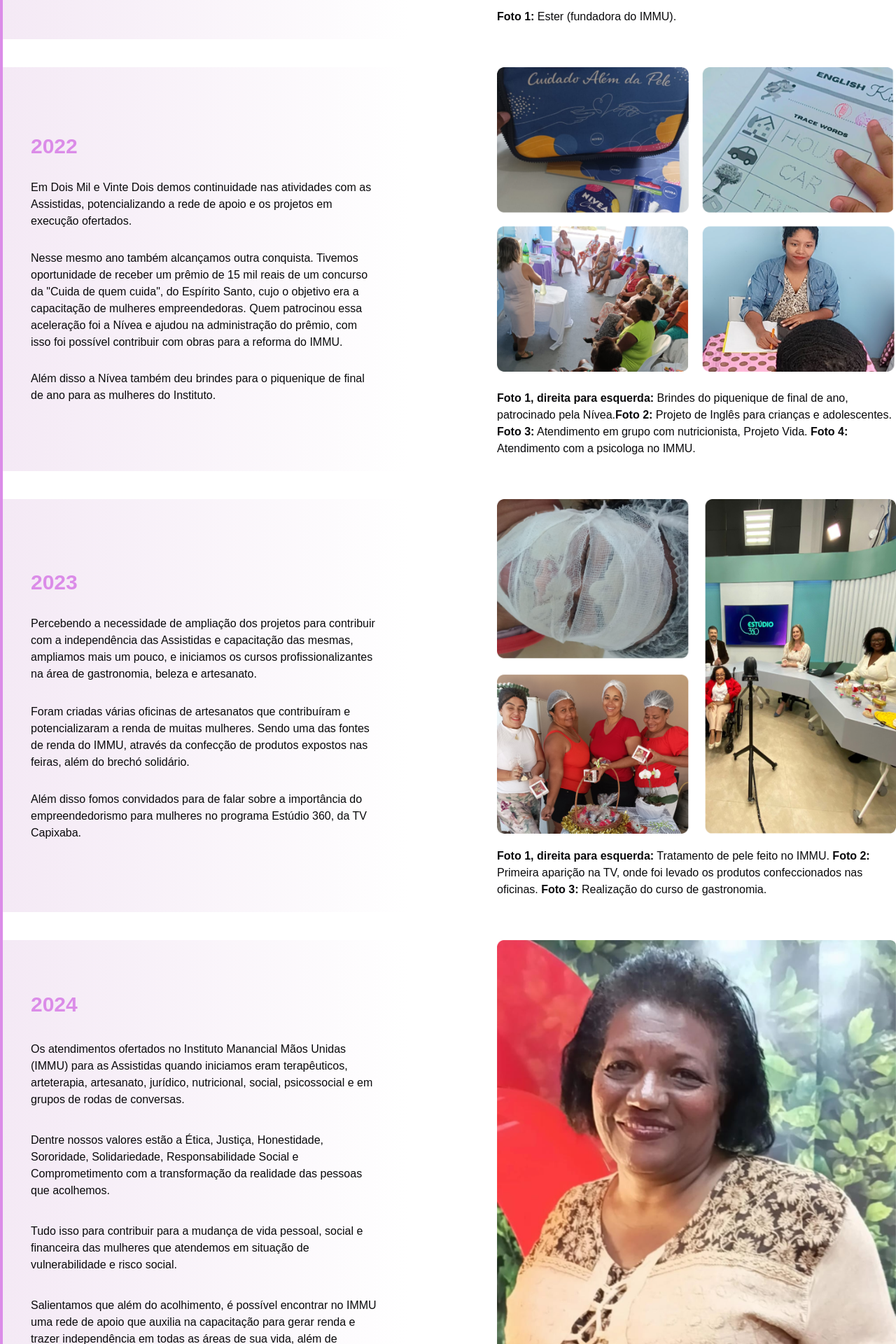
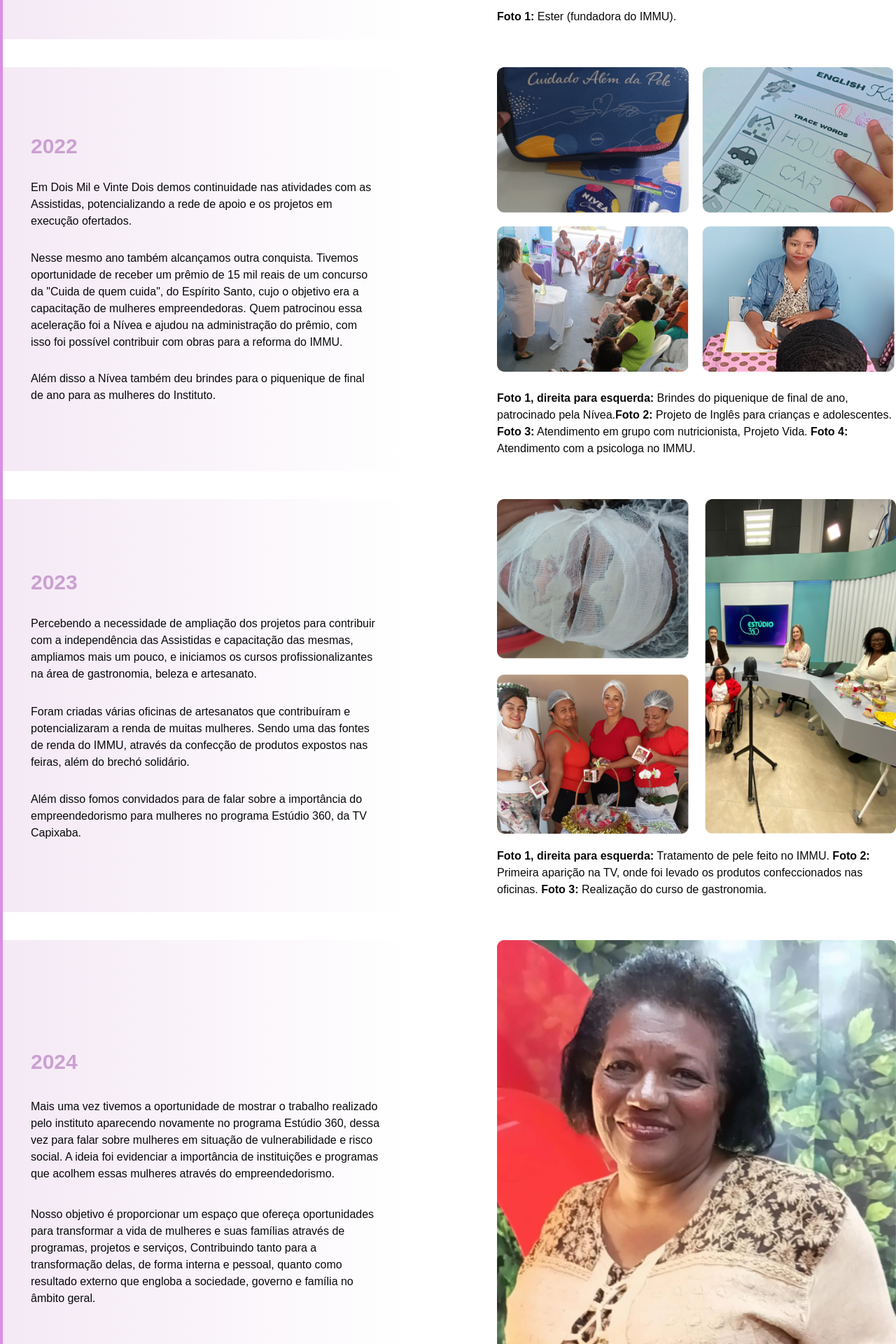
Before and after one commit to claudiojas/immu, a Next.js app: page /quem-somos in a window 1280 px wide. Shown: the part 880-2800 px from the top of the page at 70% size. Built offline with nearby package versions, Linux system fonts and the light colour scheme; a web font is replaced by a local one.

Commit message:
feat: componetizando partes da pagina quem-somos

```diff
--- a/app/quem-somos/page.tsx
+++ b/app/quem-somos/page.tsx
@@ -1,39 +1,24 @@
 import Image from "next/image";
 
-import { photo2021, photo2022, photo2023, photo2024 } from "@immu/assets";
+import { photo2021, photo2022, photo2023 } from "@immu/assets";
+import { TimelineSection } from "@immu/components/TimelineSection";
 
 export default function About() {
   return (
     <main className="max-w-screen-xl mx-auto">
       <h1 className="text-3xl font-bold my-10">Quem Somos Nós</h1>
       <div className="flex flex-col border-l-4 border-l-[#DB8CE8] mb-20">
+
         <div className="flex gap-[10%] mb-10">
-          <div className="bg-gradient-to-r from-[#f4e9f5] to-white px-10 w-1/2 flex flex-col justify-center gap-[5%]">
-            <h1 className="text-[#cba0d1] text-3xl font-bold">2021</h1>
-            <p>
-              Os atendimentos ofertados no Instituto Manancial Mãos Unidas
-              (IMMU) para as Assistidas quando iniciamos eram terapêuticos,
-              arteterapia, artesanato, jurídico, nutricional, social,
-              psicossocial e em grupos de rodas de conversas.
-            </p>
-            <p>
-              Dentre nossos valores estão a Ética, Justiça, Honestidade,
-              Sororidade, Solidariedade, Responsabilidade Social e
-              Comprometimento com a transformação da realidade das pessoas que
-              acolhemos.
-            </p>
-            <p>
-              Tudo isso para contribuir para a mudança de vida pessoal, social e
-              financeira das mulheres que atendemos em situação de
-              vulnerabilidade e risco social.
-            </p>
-            <p>
-              Salientamos que além do acolhimento, é possível encontrar no IMMU
-              uma rede de apoio que auxilia na capacitação para gerar renda e
-              trazer independência em todas as áreas de sua vida, além de
-              contribuir para a auto estima delas.
-            </p>
-          </div>
+          <TimelineSection
+            year="2021"
+            paragraphs={[
+              "Os atendimentos ofertados no Instituto Manancial Mãos Unidas (IMMU) para as Assistidas quando iniciamos eram terapêuticos, arteterapia, artesanato, jurídico, nutricional, social, psicossocial e em grupos de rodas de conversas.",
+              "Dentre nossos valores estão a Ética, Justiça, Honestidade, Sororidade, Solidariedade, Responsabilidade Social e Comprometimento com a transformação da realidade das pessoas que acolhemos.",
+              "Tudo isso para contribuir para a mudança de vida pessoal, social e financeira das mulheres que atendemos em situação de vulnerabilidade e risco social.",
+              "Salientamos que além do acolhimento, é possível encontrar no IMMU uma rede de apoio que auxilia na capacitação para gerar renda e trazer independência em todas as áreas de sua vida, além de contribuir para a auto estima delas.",
+            ]}
+          />
           <div className="w-1/2">
             <Image
               src={photo2021}
@@ -49,27 +34,14 @@ export default function About() {
         </div>
 
         <div className="flex gap-[10%]">
-          <div className="bg-gradient-to-r from-[#f4e9f5] to-white px-10 w-1/2 flex flex-col justify-center gap-[5%]">
-            <h1 className="text-[#DB8CE8] text-3xl font-bold">2022</h1>
-            <p>
-              Em Dois Mil e Vinte Dois demos continuidade nas atividades com as
-              Assistidas, potencializando a rede de apoio e os projetos em
-              execução ofertados.
-            </p>
-            <p>
-              Nesse mesmo ano também alcançamos outra conquista. Tivemos
-              oportunidade de receber um prêmio de 15 mil reais de um concurso
-              da &quot;Cuida de quem cuida&quot;, do Espírito Santo, cujo o
-              objetivo era a capacitação de mulheres empreendedoras. Quem
-              patrocinou essa aceleração foi a Nívea e ajudou na administração
-              do prêmio, com isso foi possível contribuir com obras para a
-              reforma do IMMU.
-            </p>
-            <p>
-              Além disso a Nívea também deu brindes para o piquenique de final
-              de ano para as mulheres do Instituto.
-            </p>
-          </div>
+          <TimelineSection
+              year="2022"
+              paragraphs={[
+                "Em Dois Mil e Vinte Dois demos continuidade nas atividades com as Assistidas, potencializando a rede de apoio e os projetos em execução ofertados.",
+                "Nesse mesmo ano também alcançamos outra conquista. Tivemos oportunidade de receber um prêmio de 15 mil reais de um concurso da \"Cuida de quem cuida\", do Espírito Santo, cujo o objetivo era a capacitação de mulheres empreendedoras. Quem patrocinou essa aceleração foi a Nívea e ajudou na administração do prêmio, com isso foi possível contribuir com obras para a reforma do IMMU.",
+                "Além disso a Nívea também deu brindes para o piquenique de final de ano para as mulheres do Instituto."
+              ]}
+          />
           <div className="w-1/2">
             <Image
               src={photo2022}
@@ -90,26 +62,14 @@ export default function About() {
         </div>
 
         <div className="flex gap-[10%] my-10">
-          <div className="bg-gradient-to-r from-[#f4e9f5] to-white px-10 w-1/2 flex flex-col justify-center gap-[5%]">
-            <h1 className="text-[#DB8CE8] text-3xl font-bold">2023</h1>
-            <p>
-              Percebendo a necessidade de ampliação dos projetos para contribuir
-              com a independência das Assistidas e capacitação das mesmas,
-              ampliamos mais um pouco, e iniciamos os cursos profissionalizantes
-              na área de gastronomia, beleza e artesanato.
-            </p>
-            <p>
-              Foram criadas várias oficinas de artesanatos que contribuíram e
-              potencializaram a renda de muitas mulheres. Sendo uma das fontes
-              de renda do IMMU, através da confecção de produtos expostos nas
-              feiras, além do brechó solidário.
-            </p>
-            <p>
-              Além disso fomos convidados para de falar sobre a importância do
-              empreendedorismo para mulheres no programa Estúdio 360, da TV
-              Capixaba.
-            </p>
-          </div>
+          <TimelineSection
+              year="2023"
+              paragraphs={[
+                "Percebendo a necessidade de ampliação dos projetos para contribuir com a independência das Assistidas e capacitação das mesmas, ampliamos mais um pouco, e iniciamos os cursos profissionalizantes na área de gastronomia, beleza e artesanato.",
+                "Foram criadas várias oficinas de artesanatos que contribuíram e potencializaram a renda de muitas mulheres. Sendo uma das fontes de renda do IMMU, através da confecção de produtos expostos nas feiras, além do brechó solidário.",
+                "Além disso fomos convidados para de falar sobre a importância do empreendedorismo para mulheres no programa Estúdio 360, da TV Capixaba."
+              ]}
+          />
           <div className="w-1/2">
             <Image
               src={photo2023}
@@ -128,32 +88,13 @@ export default function About() {
         </div>
 
         <div className="flex gap-[10%]">
-          <div className="bg-gradient-to-r from-[#f4e9f5] to-white px-10 w-1/2 flex flex-col justify-center gap-[5%]">
-            <h1 className="text-[#DB8CE8] text-3xl font-bold">2024</h1>
-            <p>
-              Os atendimentos ofertados no Instituto Manancial Mãos Unidas
-              (IMMU) para as Assistidas quando iniciamos eram terapêuticos,
-              arteterapia, artesanato, jurídico, nutricional, social,
-              psicossocial e em grupos de rodas de conversas.
-            </p>
-            <p>
-              Dentre nossos valores estão a Ética, Justiça, Honestidade,
-              Sororidade, Solidariedade, Responsabilidade Social e
-              Comprometimento com a transformação da realidade das pessoas que
-              acolhemos.
-            </p>
-            <p>
-              Tudo isso para contribuir para a mudança de vida pessoal, social e
-              financeira das mulheres que atendemos em situação de
-              vulnerabilidade e risco social.
-            </p>
-            <p>
-              Salientamos que além do acolhimento, é possível encontrar no IMMU
-              uma rede de apoio que auxilia na capacitação para gerar renda e
-              trazer independência em todas as áreas de sua vida, além de
-              contribuir para a auto estima delas.
-            </p>
-          </div>
+          <TimelineSection
+            year="2024"
+            paragraphs={[
+              "Mais uma vez tivemos a oportunidade de mostrar o trabalho realizado pelo instituto aparecendo novamente no programa Estúdio 360, dessa vez para falar sobre mulheres em situação de vulnerabilidade e risco social. A ideia foi evidenciar a importância de instituições e programas que acolhem essas mulheres através do empreendedorismo.",
+              "Nosso objetivo é proporcionar um espaço que ofereça oportunidades para transformar a vida de mulheres e suas famílias através de programas, projetos e serviços, Contribuindo tanto para a transformação delas, de forma interna e pessoal, quanto como resultado externo que engloba a sociedade, governo e família no âmbito geral."
+            ]}
+          />
           <div className="w-1/2">
             <Image
               src={photo2021}
--- /dev/null
+++ b/components/TimelineSection/index.tsx
@@ -0,0 +1,14 @@
+interface ITimeLineSection {
+    year: string
+    paragraphs: string[];
+}
+export function TimelineSection ({year, paragraphs}:ITimeLineSection) {
+    return(
+        <div className="bg-gradient-to-r from-[#f4e9f5] to-white px-10 w-1/2 flex flex-col justify-center gap-[5%]">
+            <h1 className="text-[#cba0d1] text-3xl font-bold">{year}</h1>
+            {paragraphs.map((text, idx) => (
+                <p key={idx}>{text}</p>
+            ))}
+        </div>
+    )
+}
```
